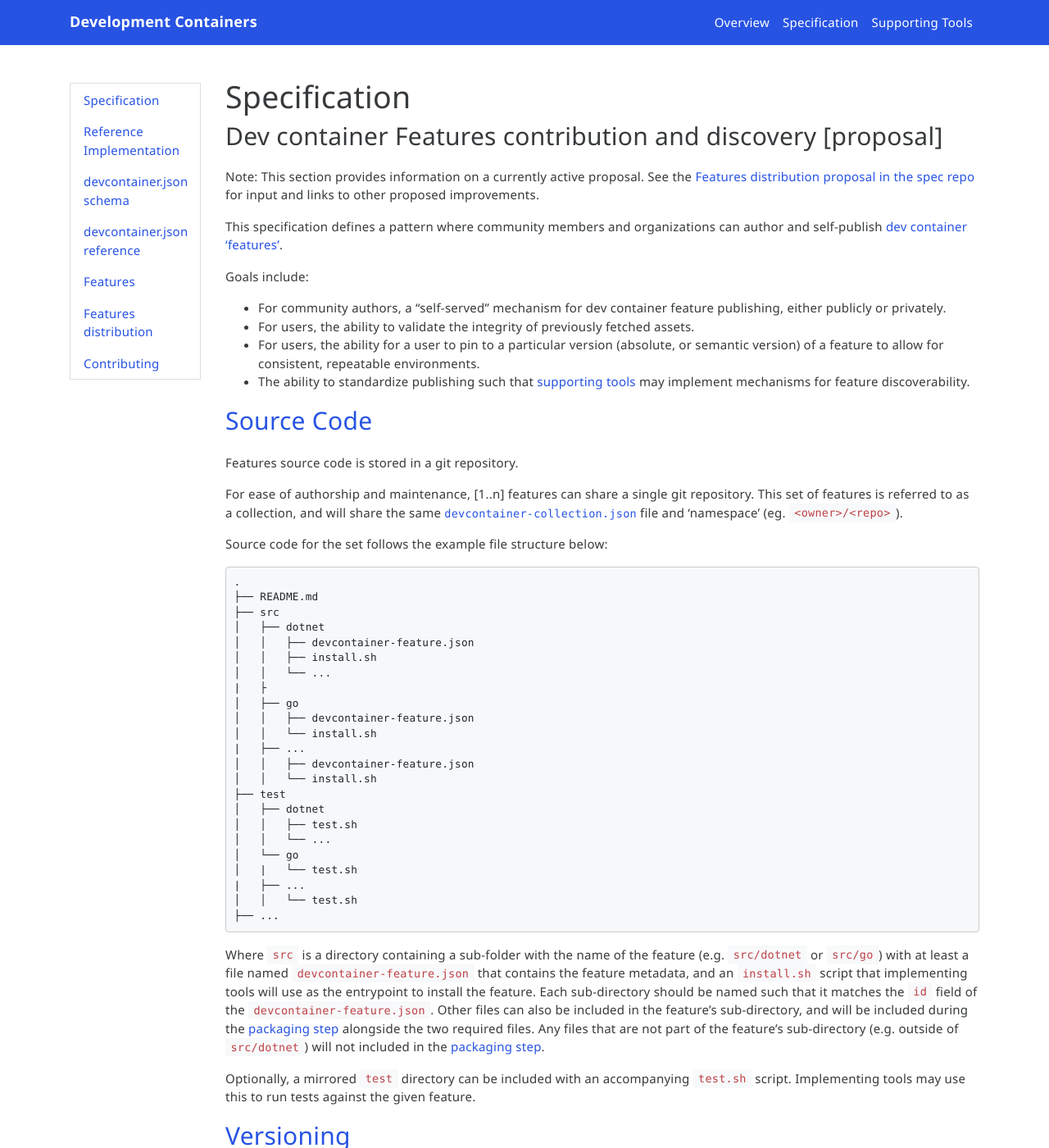
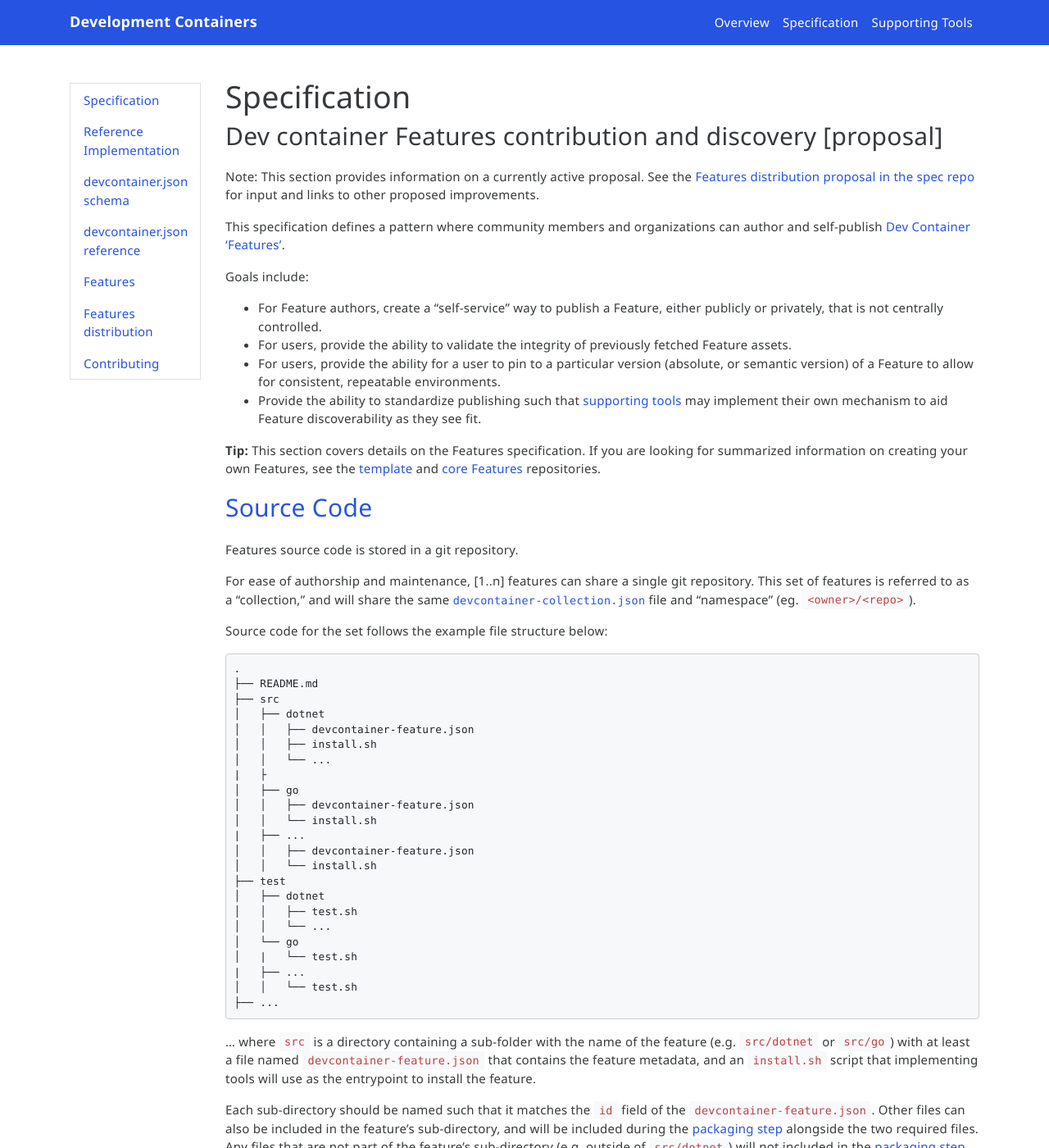
Before and after one commit to devcontainers/devcontainers.github.io, a Jekyll site: the page built from _implementors/features-distribution.md, in a window 1280 px wide and 1400 px high. Shown: the whole window at 82% size. Built offline with Jekyll 4.4.1, drawn with Linux system fonts in a browser that asks for light colours; nearby versions of some CDN libraries; comment, search, counter and statistics services are not loaded; some of the changed text lies outside the part shown.

Commit message:
Update features dist

````diff
--- a/_implementors/features-distribution.md
+++ b/_implementors/features-distribution.md
@@ -8,20 +8,22 @@ index: 6
 
 > Note: This section provides information on a currently active proposal. See the [Features distribution proposal in the spec repo](https://github.com/devcontainers/spec/issues/61) for input and links to other proposed improvements.
 
-This specification defines a pattern where community members and organizations can author and self-publish [dev container 'features'](../features).
+This specification defines a pattern where community members and organizations can author and self-publish [Dev Container 'Features'](../features).
 
 Goals include:
 
-- For community authors, a "self-served" mechanism for dev container feature publishing, either publicly or privately.
-- For users, the ability to validate the integrity of previously fetched assets.
-- For users, the ability for a user to pin to a particular version (absolute, or semantic version) of a feature to allow for consistent, repeatable environments.
-- The ability to standardize publishing such that [supporting tools](../../supporting) may implement mechanisms for feature discoverability.
+- For Feature authors, create a "self-service" way to publish a Feature, either publicly or privately, that is not centrally controlled.
+- For users, provide the ability to validate the integrity of previously fetched Feature assets.
+- For users, provide the ability for a user to pin to a particular version (absolute, or semantic version) of a Feature to allow for consistent, repeatable environments.
+- Provide the ability to standardize publishing such that [supporting tools](../../supporting) may implement their own mechanism to aid Feature discoverability as they see fit.
+
+> **Tip:** This section covers details on the Features specification. If you are looking for summarized information on creating your own Features, see the [template](https://github.com/devcontainers/feature-template) and [core Features](https://github.com/devcontainers/features) repositories.
 
 ## <a href="#source-code" name="source-code" class="anchor"> Source Code </a>
 
 Features source code is stored in a git repository.
 
-For ease of authorship and maintenance, [1..n] features can share a single git repository.  This set of features is referred to as a collection, and will share the same [`devcontainer-collection.json`](#devcontainer-collection.json) file and 'namespace' (eg. `<owner>/<repo>`).
+For ease of authorship and maintenance, [1..n] features can share a single git repository. This set of features is referred to as a "collection," and will share the same [`devcontainer-collection.json`](#devcontainer-collection.json) file and "namespace" (eg. `<owner>/<repo>`).
 
 Source code for the set follows the example file structure below:
 
@@ -51,7 +53,9 @@ Source code for the set follows the example file structure below:
 ├── ...
 ```
 
-Where `src` is a directory containing a sub-folder with the name of the feature (e.g. `src/dotnet` or `src/go`) with at least a file named `devcontainer-feature.json` that contains the feature metadata, and an `install.sh` script that implementing tools will use as the entrypoint to install the feature.  Each sub-directory should be named such that it matches the `id` field of the `devcontainer-feature.json`.  Other files can also be included in the feature's sub-directory, and will be included during the [packaging step](#packaging) alongside the two required files.  Any files that are not part of the feature's sub-directory (e.g. outside of `src/dotnet`) will not included in the [packaging step](#packaging).
+... where `src` is a directory containing a sub-folder with the name of the feature (e.g. `src/dotnet` or `src/go`) with at least a file named `devcontainer-feature.json` that contains the feature metadata, and an `install.sh` script that implementing tools will use as the entrypoint to install the feature.
+
+Each sub-directory should be named such that it matches the `id` field of the `devcontainer-feature.json`.  Other files can also be included in the feature's sub-directory, and will be included during the [packaging step](#packaging) alongside the two required files.  Any files that are not part of the feature's sub-directory (e.g. outside of `src/dotnet`) will not included in the [packaging step](#packaging).
 
 Optionally, a mirrored `test` directory can be included with an accompanying `test.sh` script.  Implementing tools may use this to run tests against the given feature.
 
@@ -75,8 +79,8 @@ The `devcontainer-collection.json` is an auto-generated metadata file.
 
 | Property | Type | Description |
 | :--- | :--- | :--- |
-| sourceInformation | object | Metadata from the implementing packaging tool. |
-| features | array | The list of features that are contained in this collection.|
+| `sourceInformation` | object | Metadata from the implementing packaging tool. |
+| `features` | array | The list of features that are contained in this collection.|
 {: .table .table-bordered .table-responsive}
 
 Each features's `devcontainer-feature.json` metadata file is appended into the `features` top-level array.
@@ -116,7 +121,7 @@ do
 done
 ```
 
-`Namespace` is the globally identifiable name for the collection of features. (eg: `owner/repo` for the source code's git repository).
+The "namespace" is the globally identifiable name for the collection of features. (eg: `owner/repo` for the source code's git repository).
 
 The auto-generated `devcontainer-collection.json` is pushed to the registry with the same `namespace` as above and no accompanying `feature` name. The collection file is always tagged as `latest`.
 
@@ -130,13 +135,13 @@ oras push ${REGISTRY}/${NAMESPACE}:latest \
                             ./devcontainer-collection.json:application/vnd.devcontainers.collection.layer.v1+json
 ```
 
-### <a href="#directly-reference-tarball" name="directly-reference-tarball" class="anchor"> Directly Reference Tarball </a>
+### <a href="#directly-reference-tarball" name="directly-reference-tarball" class="anchor"> Directly referencing a tarball </a>
 
-A feature can be referenced directly in a user's [`devcontainer.json`](../spec#a-hrefdevcontainerjson-namedevcontainerjson-classanchor-devcontainerjson-a) file by HTTPS URI that points to the tarball from the [package step](#packaging).
+A Feature can be referenced directly in a user's [`devcontainer.json`](../spec#a-hrefdevcontainerjson-namedevcontainerjson-classanchor-devcontainerjson-a) file by HTTPS URI that points to the tarball from the [package step](#packaging).
 
 The `.tgz` archive file must be named `devcontainer-feature-<featureId>.tgz`.
 
-### <a href="#addendum-locally-referenced" name="addendum-locally-referenced" class="anchor"> Addendum: Locally Referenced </a>
+### <a href="#addendum-locally-referenced" name="addendum-locally-referenced" class="anchor"> Locally referenced Features </a>
 
 To aid in feature authorship, or in instances where a feature should not be published externally, individual features can be referenced locally from the project's file tree.
 
````
Also changed, not shown: other parts of _implementors/features-distribution.md (+3 -2 lines).
